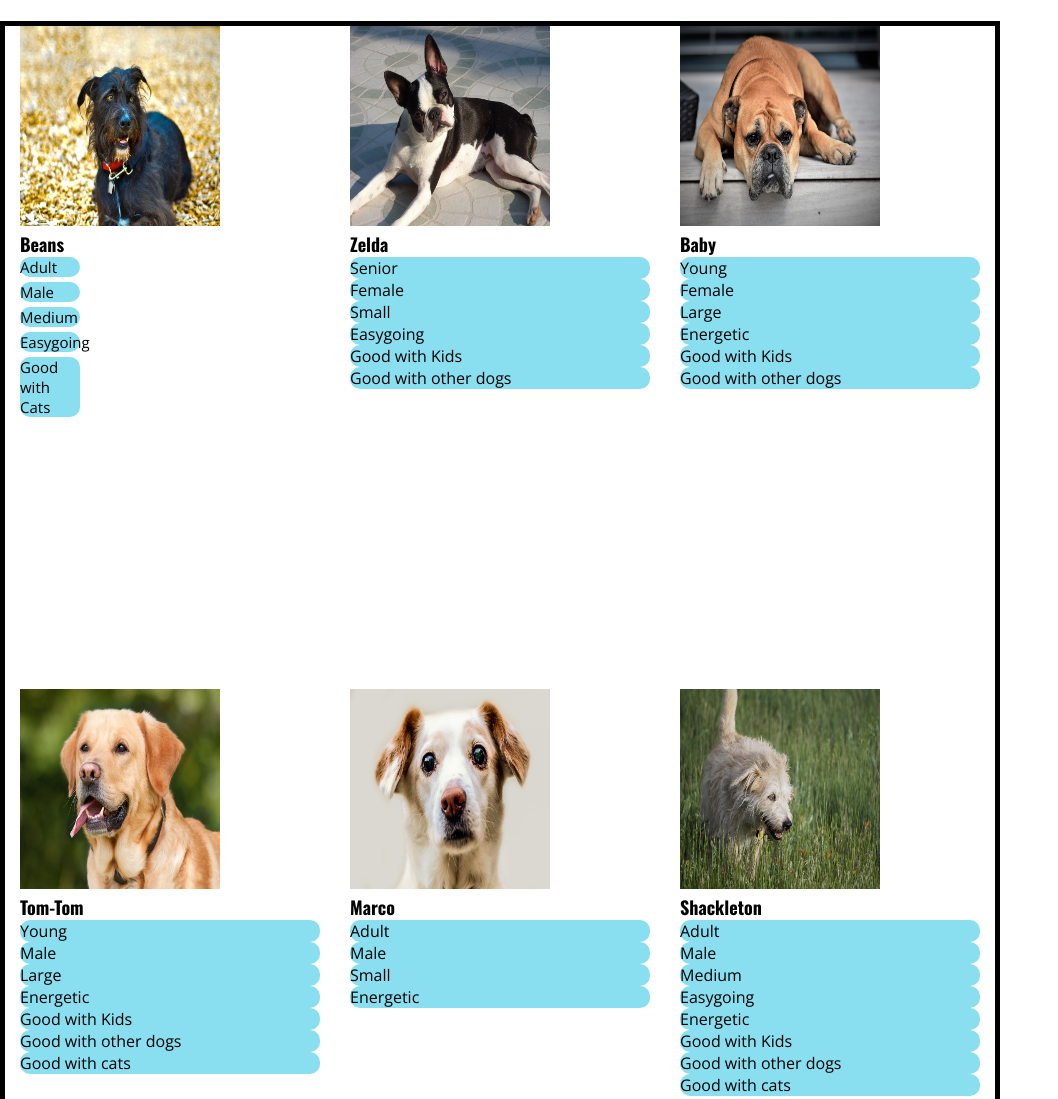
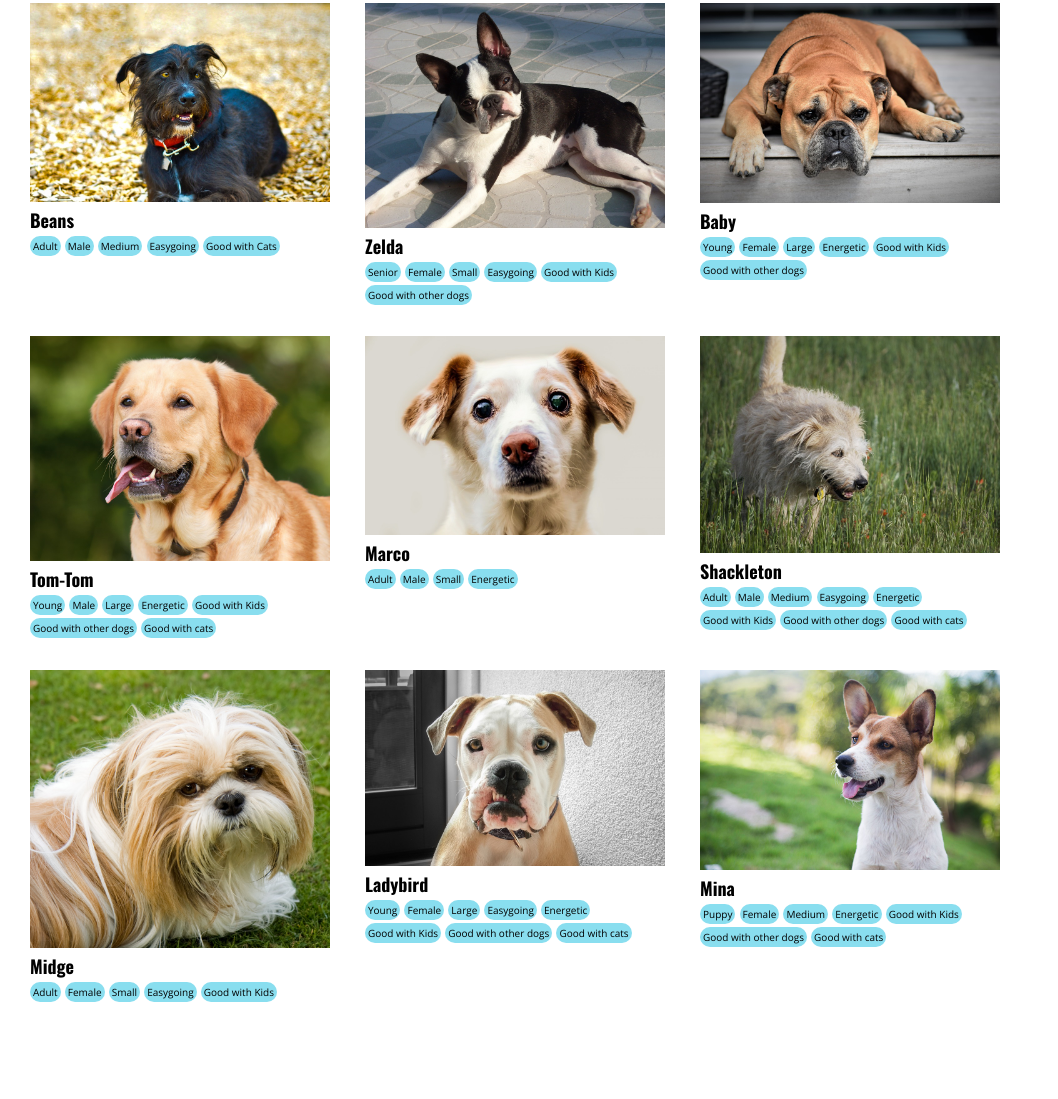
Before and after one commit to Momentum-Team-8/css--dog-adoption-gregsronce, a plain HTML site: page index.html in a window 1280 px wide. Shown: the part 202-1301 px from the top of the page, without its empty margins (0-1058 px from the left). Drawn offline with nearby package versions, Linux system fonts and the light colour scheme.

Commit message:
progress with body.

```diff
--- a/index.html
+++ b/index.html
@@ -18,7 +18,7 @@
     <div class="title-info">
             <h2>
                 Adopt a Dog
-            </h2><br>
+            </h2>
             <p>
                 If you are interested in adopting one of our animals, please fill out our <a href="#">online adoption
                 form.</a>
@@ -27,10 +27,10 @@
     <main class="main">
         <div class="beans-div">
             <figure>
-                <img src="starter_files/images/beans.jpg" class="beans-img" alt="img of a black dog">
+                <img src="starter_files/images/beans.jpg" class="dog-img" alt="img of a black dog">
                 <figcaption class="img-caption">Beans</figcaption>
             </figure>
-            <div class="beans-traits">
+            <div class="traits">
                 <ul>
                     <li>Adult</li>
                     <li>Male</li>
@@ -42,10 +42,10 @@
         </div>
         <div class="zelda-div">
             <figure>
-                <img src="starter_files/images/boston-terrier.jpg" class="zelda-img" alt="img of a boston terrier">
+                <img src="starter_files/images/boston-terrier.jpg" class="dog-img" alt="img of a boston terrier">
                 <figcaption class="img-caption">Zelda</figcaption>
             </figure>
-            <div class="zelda-traits">
+            <div class="traits">
                 <ul>
                     <li>Senior</li>
                     <li>Female</li>
@@ -58,10 +58,10 @@
         </div>
         <div class="baby-div">
             <figure>
-                <img src="starter_files/images/boxer.jpg" class="baby-img" alt="img of a boxer">
+                <img src="starter_files/images/boxer.jpg" class="dog-img" alt="img of a boxer">
                 <figcaption class="img-caption">Baby</figcaption>
             </figure>
-            <div class="baby-traits">
+            <div class="traits">
                 <ul>
                     <li>Young</li>
                     <li>Female</li>
@@ -74,10 +74,10 @@
         </div>
         <div class="tom-tom-div">
             <figure>
-                <img src="starter_files/images/golden-lab.jpg" class="tom-tom-img" alt="img of a golden lab">
+                <img src="starter_files/images/golden-lab.jpg" class="dog-img" alt="img of a golden lab">
                 <figcaption class="img-caption">Tom-Tom</figcaption>
             </figure>
-            <div class="tom-tom-traits">
+            <div class="traits">
                 <ul>
                     <li>Young</li>
                     <li>Male</li>
@@ -91,10 +91,10 @@
         </div>
         <div class="marco-div">
             <figure>
-                <img src="starter_files/images/little-dog.jpg" class="marco-img" alt="img of a little dog">
+                <img src="starter_files/images/little-dog.jpg" class="dog-img" alt="img of a little dog">
                 <figcaption class="img-caption">Marco</figcaption>
             </figure>
-            <div class="marco-traits">
+            <div class="traits">
                 <ul>
                     <li>Adult</li>
                     <li>Male</li>
@@ -105,10 +105,10 @@
         </div>
         <div class="shackleton-div">
             <figure>
-                <img src="starter_files/images/old-shaggy.jpg" class="shackleton-img" alt="img of an old shaggy dog">
+                <img src="starter_files/images/old-shaggy.jpg" class="dog-img" alt="img of an old shaggy dog">
                 <figcaption class="img-caption">Shackleton</figcaption>
             </figure>
-            <div class="shackleton-traits">
+            <div class="traits">
                 <ul>
                     <li>Adult</li>
                     <li>Male</li>
@@ -123,10 +123,10 @@
         </div>
         <div class="midge-div">
             <figure>
-                <img src="starter_files/images/shih-tzu.jpg" class="midge-img" alt="img of a shih-tzu">
+                <img src="starter_files/images/shih-tzu.jpg" class="dog-img" alt="img of a shih-tzu">
                 <figcaption class="img-caption">Midge</figcaption>
             </figure>
-            <div class="midge-traits">
+            <div class="traits">
                 <ul>
                     <li>Adult</li>
                     <li>Female</li>
@@ -138,10 +138,10 @@
         </div>
         <div class="ladybird-div">
             <figure>
-                <img src="starter_files/images/young-bulldog.jpg" class="ladybird-img" alt="img of a young bulldog">
+                <img src="starter_files/images/young-bulldog.jpg" class="dog-img" alt="img of a young bulldog">
                 <figcaption class="img-caption">Ladybird</figcaption>
             </figure>
-            <div class="ladybird-traits">
+            <div class="traits">
                 <ul>
                     <li>Young</li>
                     <li>Female</li>
@@ -156,10 +156,10 @@
         </div>
         <div class="mina-div">
             <figure>
-                <img src="starter_files/images/young-peppy.jpg" class="mina-img" alt="img of a young peppy dog">
+                <img src="starter_files/images/young-peppy.jpg" class="dog-img" alt="img of a young peppy dog">
                 <figcaption class="img-caption">Mina</figcaption>
             </figure>
-            <div class="mina-traits">
+            <div class="traits">
                 <ul>
                     <li>Puppy</li>
                     <li>Female</li>
--- a/style.css
+++ b/style.css
@@ -19,18 +19,27 @@
     padding-left: 30px;
 }
 
+.title-info > h2 {
+    margin-bottom: 20px;
+}
+
 .title-info > p {
-    margin-bottom: 30px;
+    margin-bottom: 10px;
 }
 
 .main {
     width: 1000px;
-    height: 2000px;
+    height: 1000px;
     font-family: 'Open Sans', sans-serif;
+    padding-left: 30px;
     display: flex;
-    justify-content: space-around;
+    justify-content: space-between;
     flex-wrap: wrap;
-    border: 5px solid black;
+}
+
+.dog-img {
+    max-width: 100%;
+    height: auto;
 }
 
 .img-caption {
@@ -44,22 +53,13 @@
     height: 300px;
 }
 
-.beans-img {
-    width: 200px;
-    height: 200px;
-}
-
-.beans-traits > ul li {
+.traits > ul li {
     background-color: #89DEEF;
     border-radius: 10px;
-    display: flex;
-    margin-bottom: 5px;
-    width: 60px;
-    font-size: 15px;
-    flex-direction: column;
-    flex-wrap: wrap;
+    padding: 3px;
+    display: inline-block;
+    font-size: 10px;
     list-style-type: none;
-    justify-content: space-around;
 }
 
 .zelda-div {
@@ -67,114 +67,42 @@
     height: 300px;
 }
 
-.zelda-img {
-    width: 200px;
-    height: 200px;
-}
 
-.zelda-traits > ul li {
-    background-color: #89DEEF;
-    border-radius: 10px;
-    display: flex;
-    flex-direction: row;
-    flex-wrap: wrap;
-    list-style-type: none;
-}
 
 .baby-div {
     width: 300px;
     height: 300px;
 }
 
-.baby-img {
-    width: 200px;
-    height: 200px;
-}
 
-.baby-traits > ul li {
-    background-color: #89DEEF;
-    border-radius: 10px;
-    display: flex;
-    flex-direction: row;
-    flex-wrap: wrap;
-    list-style-type: none;
-}
 
 .tom-tom-div {
     width: 300px;
     height: 300px;
 }
 
-.tom-tom-img {
-    width: 200px;
-    height: 200px;
-}
 
-.tom-tom-traits > ul li {
-    background-color: #89DEEF;
-    border-radius: 10px;
-    display: flex;
-    flex-direction: row;
-    flex-wrap: wrap;
-    list-style-type: none;
-}
 
 .marco-div {
     width: 300px;
     height: 300px;
 }
 
-.marco-img {
-    width: 200px;
-    height: 200px;
-}
 
-.marco-traits > ul li {
-    background-color: #89DEEF;
-    border-radius: 10px;
-    display: flex;
-    flex-direction: row;
-    flex-wrap: wrap;
-    list-style-type: none;
-
-}
 
 .shackleton-div {
     width: 300px;
     height: 300px;
 }
 
-.shackleton-img {
-    width: 200px;
-    height: 200px;
-}
 
-.shackleton-traits > ul li {
-    background-color: #89DEEF;
-    border-radius: 10px;
-    display: flex;
-    flex-direction: row;
-    flex-wrap: wrap;
-    list-style-type: none;
-}
 
 .midge-div {
     width: 300px;
     height: 300px;
 }
 
-.midge-img {
-    width: 200px;
-    height: 200px;
-}
 
-.midge-traits > ul li {
-    background-color: #89DEEF;
-    border-radius: 10px;
-    display: flex;
-    flex-direction: row;
-    list-style-type: none;
-}
 
 .ladybird-div {
     width: 300px;
@@ -182,38 +110,13 @@
 }
 
 
-.ladybird-img {
-    width: 200px;
-    height: 200px;
-}
-
-.ladybird-traits > ul li {
-    background-color: #89DEEF;
-    border-radius: 10px;
-    display: flex;
-    flex-direction: row;
-    flex-wrap: wrap;
-    list-style-type: none;
-}
 
 .mina-div {
     width: 300px;
     height: 300px;
 }
 
-.mina-img {
-    width: 200px;
-    height: 200px;
-}
 
-.mina-traits > ul li {
-    background-color: #89DEEF;
-    border-radius: 10px;
-    display: flex;
-    flex-direction: row;
-    flex-wrap: wrap;
-    list-style-type: none;
-}
 
 .footer {
     width: 300px;
```
